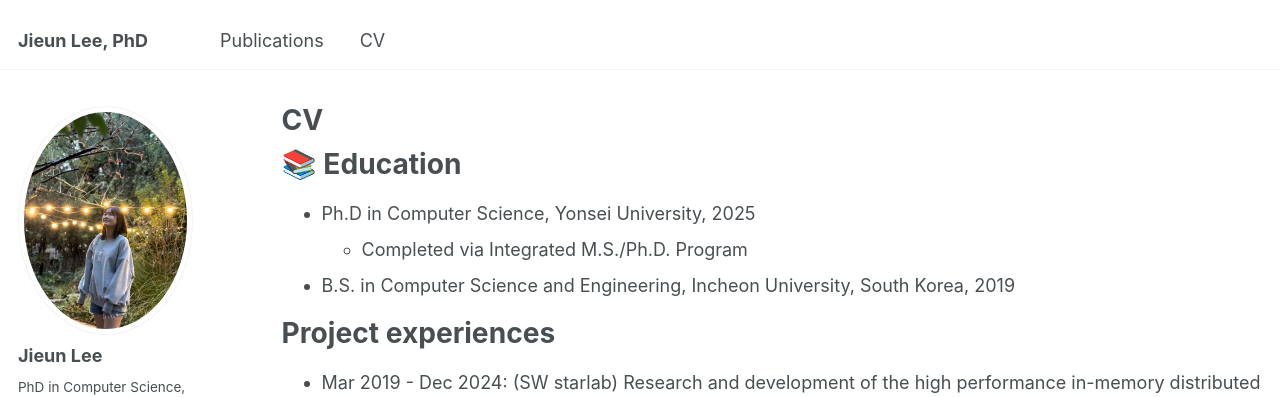
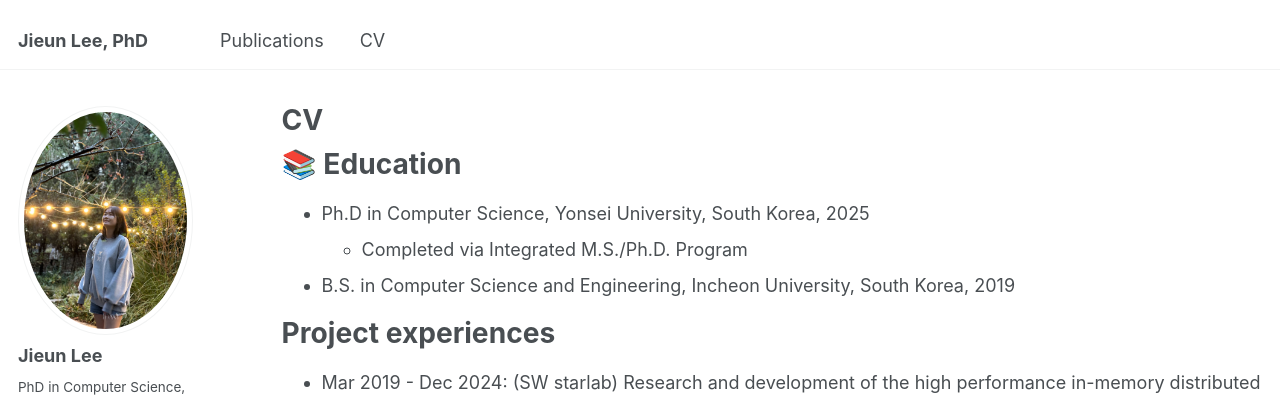
Before and after one commit to JIEUN-12/jieun-12.github.io, a Jekyll site: the page built from _pages/cv.md, in a window 1280 px wide and 900 px high. Shown: the top 397 px of the window. Built offline with Jekyll 4.4.1, drawn with Linux system fonts in a browser that asks for light colours; some web fonts are replaced.

Commit message:
Update cv.md

```diff
--- a/_pages/cv.md
+++ b/_pages/cv.md
@@ -11,7 +11,7 @@ redirect_from:
 
 📚 Education
 ======
-* Ph.D in Computer Science, Yonsei University, 2025
+* Ph.D in Computer Science, Yonsei University, South Korea, 2025
   * Completed via Integrated M.S./Ph.D. Program
 * B.S. in Computer Science and Engineering, Incheon University, South Korea, 2019
 
```
